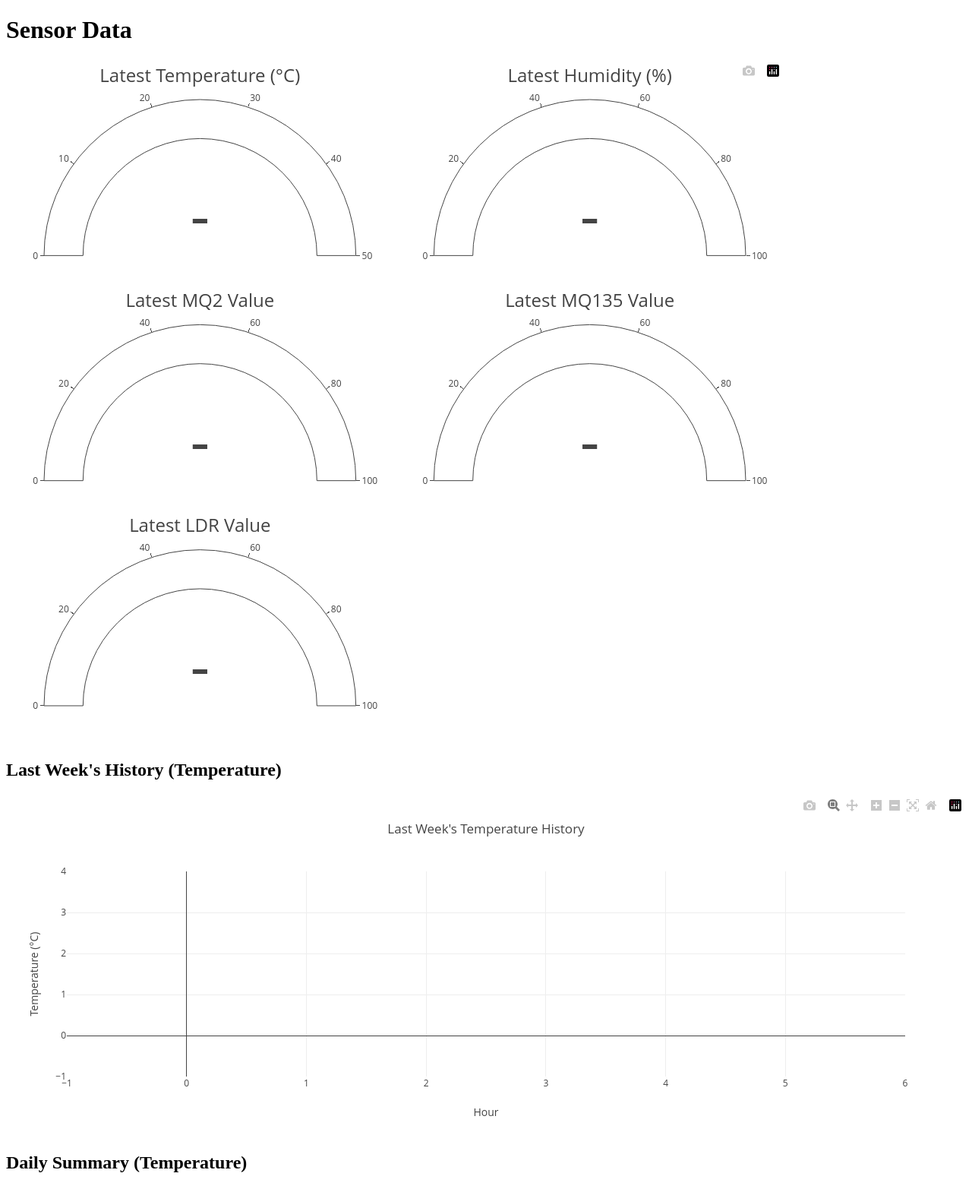
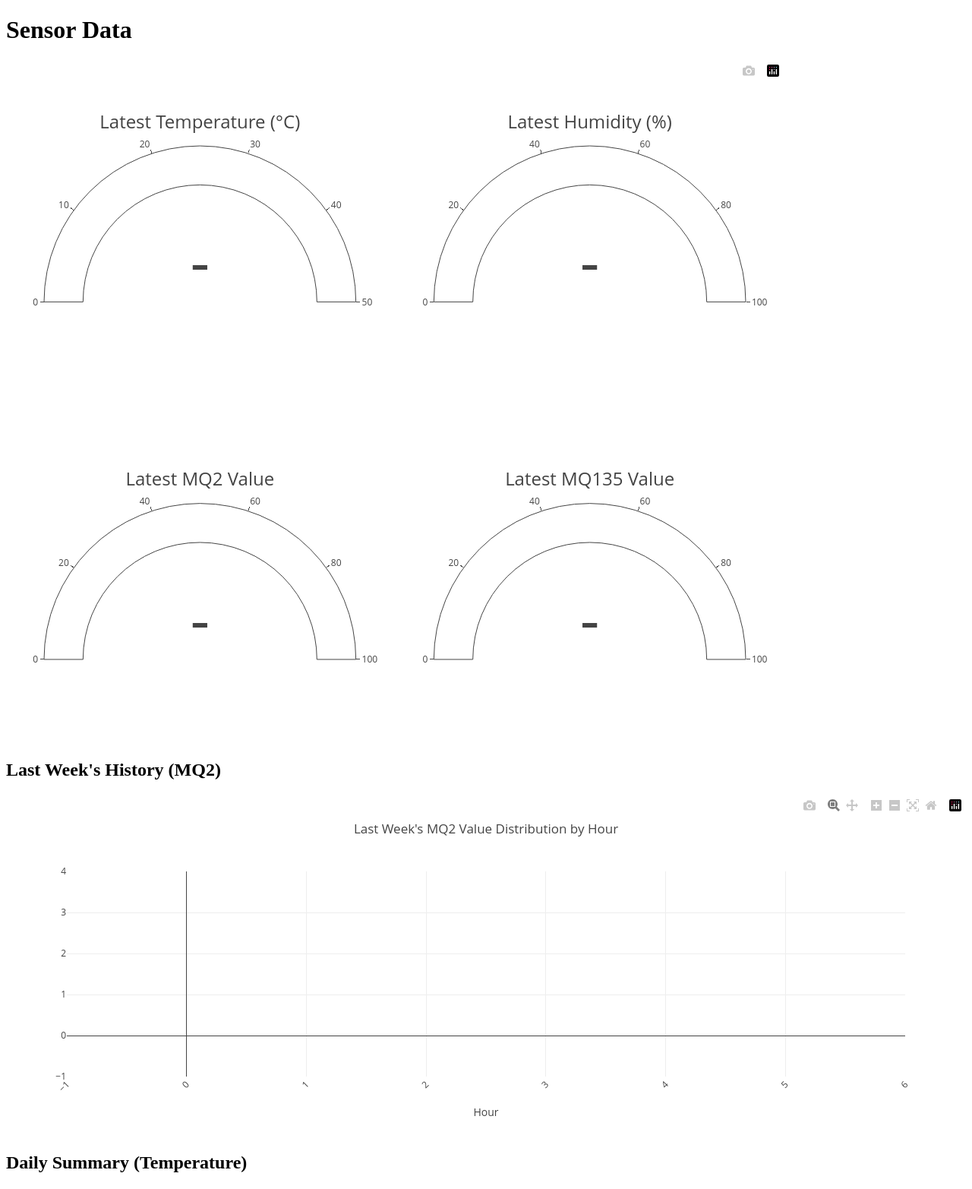
Before and after one commit to israhabibi/dht-mq-ldr, a Flask app: page / in a window 1280 px wide. Shown: the top 1565 px of the page at 76% size. Run offline with Flask 3, Linux system fonts and the light colour scheme; data that the repository does not hold is empty; some libraries are stand-ins or nearby versions.

Commit message:
add feature

```diff
--- a/app.py
+++ b/app.py
@@ -142,28 +142,28 @@ def get_history_last_week():
 
         query = """
         SELECT
-            date_trunc('hour', timestamp) AS hour,
-            MIN(temperature) AS min_temp,
-            MAX(temperature) AS max_temp,
-            AVG(temperature) AS avg_temp
+            to_char(timestamp,'HH24') AS hour,
+            mq2_value
         FROM dht_mq_ldr
         WHERE timestamp > NOW() - INTERVAL '7 days'
-        GROUP BY hour
         ORDER BY hour;
         """
         cursor.execute(query)
         history_data = cursor.fetchall()
 
-        result = []
+        # Organize data by hour
+        result = {}
         for row in history_data:
-            result.append({
-                "hour": row[0].strftime('%Y-%m-%d %H:%M:%S'),
-                "min_temp": row[1],
-                "max_temp": row[2],
-                "avg_temp": row[3]
-            })
+            hour = row[0]
+            mq2_value = row[1]
+            if hour not in result:
+                result[hour] = []
+            result[hour].append(mq2_value)
 
-        return jsonify(result)
+        # Format data for JSON response
+        response_data = [{"hour": hour, "mq2_values": values} for hour, values in result.items()]
+
+        return jsonify(response_data)
     except (Exception, psycopg2.DatabaseError) as error:
         logging.error(f"Error fetching history data: {error}")
         return jsonify({"error": "Error fetching history data"}), 500
--- a/templates/index.html
+++ b/templates/index.html
@@ -13,7 +13,7 @@
     <div id="gauge"></div>
 
     <!-- History Chart -->
-    <h2>Last Week's History (Temperature)</h2>
+    <h2>Last Week's History (MQ2)</h2>
     <div id="history-chart"></div>
 
     <!-- Daily Summary Chart -->
@@ -65,19 +65,9 @@
                     domain: { row: 1, column: 1 } // Align to the left
                 };
 
-                // LDR Value Gauge
-                const ldrGaugeData = {
-                    type: "indicator",
-                    mode: "gauge+number",
-                    value: data.ldr_value,
-                    title: { text: "Latest LDR Value", font: { size: 24 } },
-                    gauge: { axis: { range: [null, 100] } },
-                    domain: { row: 2, column: 0 } // Align to the left
-                };
-
                 // Layout for the gauges with specific positioning for each element
                 const layout = {
-                    grid: { rows: 3, columns: 2, pattern: 'independent' },
+                    grid: { rows: 2, columns: 2, pattern: 'independent' },
                     height: 900,
                     width: 1024,
                     margin: { t: 50, b: 50, l: 50, r: 50 },
@@ -89,53 +79,40 @@
                     tempGaugeData,
                     humidityGaugeData,
                     mq2GaugeData,
-                    mq135GaugeData,
-                    ldrGaugeData
+                    mq135GaugeData
                 ], layout);
             });
 
 
-        // Fetch last week's history and display
-        fetch('/history_last_week')
-            .then(response => response.json())
-            .then(data => {
-                const hours = data.map(item => item.hour);
-                const minTemps = data.map(item => item.min_temp);
-                const maxTemps = data.map(item => item.max_temp);
-                const avgTemps = data.map(item => item.avg_temp);
+            fetch('/history_last_week')
+                .then(response => response.json())
+                .then(data => {
+                    const traces = data.map(item => ({
+                        y: item.mq2_values,
+                        type: 'box',
+                        name: item.hour,
+                        boxpoints: 'all',       // Show all points
+                        jitter: 0.3,            // Spread the points for visibility
+                        pointpos: 0,            // Center points within each box
+                        marker: { opacity: 0.6, color: 'gray' },  // Adjust point transparency for better visibility
+                        width: 0.6,              // Increase the box width for better visibility
+                        showlegend: false
+                    }));
 
-                const historyData = [
-                    {
-                        x: hours,
-                        y: minTemps,
-                        type: 'scatter',
-                        mode: 'lines+markers',
-                        name: 'Min Temp'
-                    },
-                    {
-                        x: hours,
-                        y: maxTemps,
-                        type: 'scatter',
-                        mode: 'lines+markers',
-                        name: 'Max Temp'
-                    },
-                    {
-                        x: hours,
-                        y: avgTemps,
-                        type: 'scatter',
-                        mode: 'lines+markers',
-                        name: 'Avg Temp'
-                    }
-                ];
+                    const layout = {
+                        title: 'Last Week\'s MQ2 Value Distribution by Hour',
+                        xaxis: {
+                            title: 'Hour',
+                            tickangle: -45,
+                            automargin: true
+                        },
+                        boxmode: 'group' , // Group boxes side by side for each hour
+                        showlegend: false
+                    };
 
-                const historyLayout = {
-                    title: 'Last Week\'s Temperature History',
-                    xaxis: { title: 'Hour' },
-                    yaxis: { title: 'Temperature (°C)' }
-                };
+                    Plotly.newPlot('history-chart', traces, layout);
+                });
 
-                Plotly.newPlot('history-chart', historyData, historyLayout);
-            });
 
         // Fetch daily summary and display
         fetch('/daily_summary')
```
